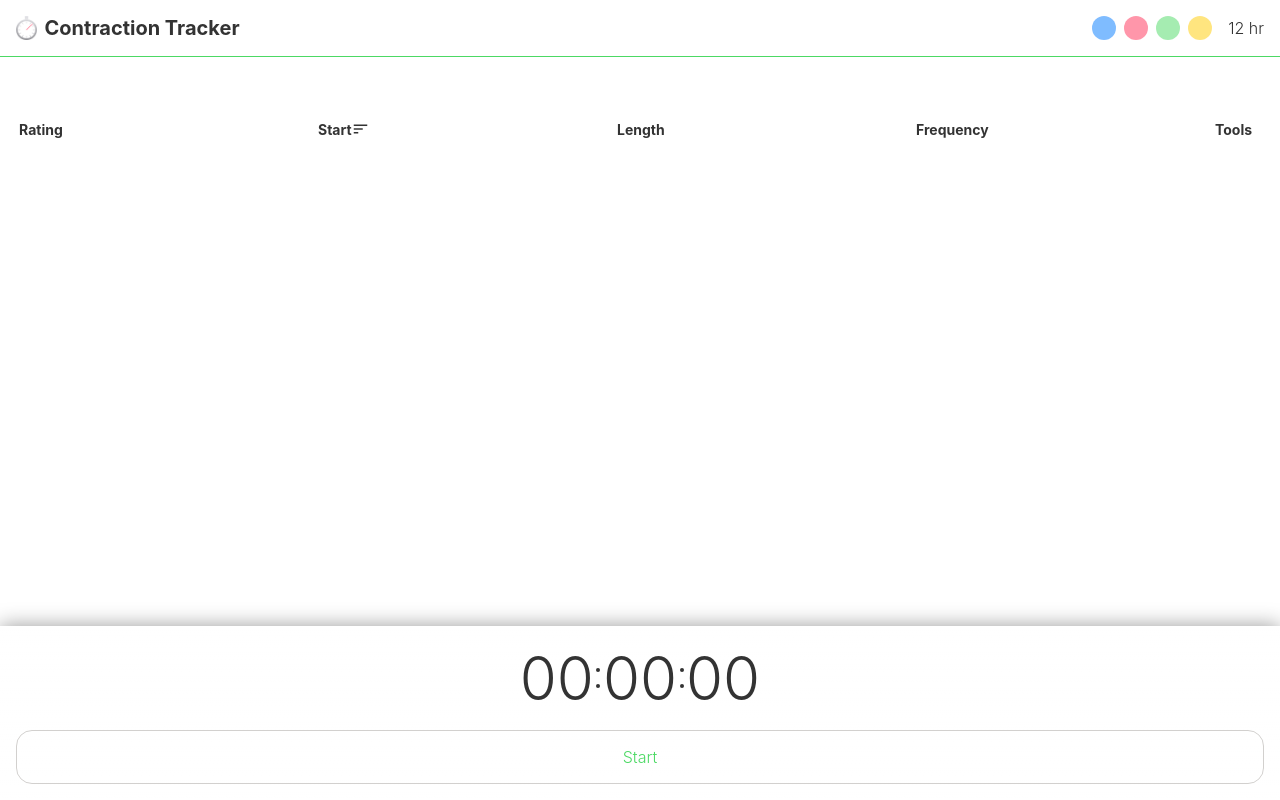
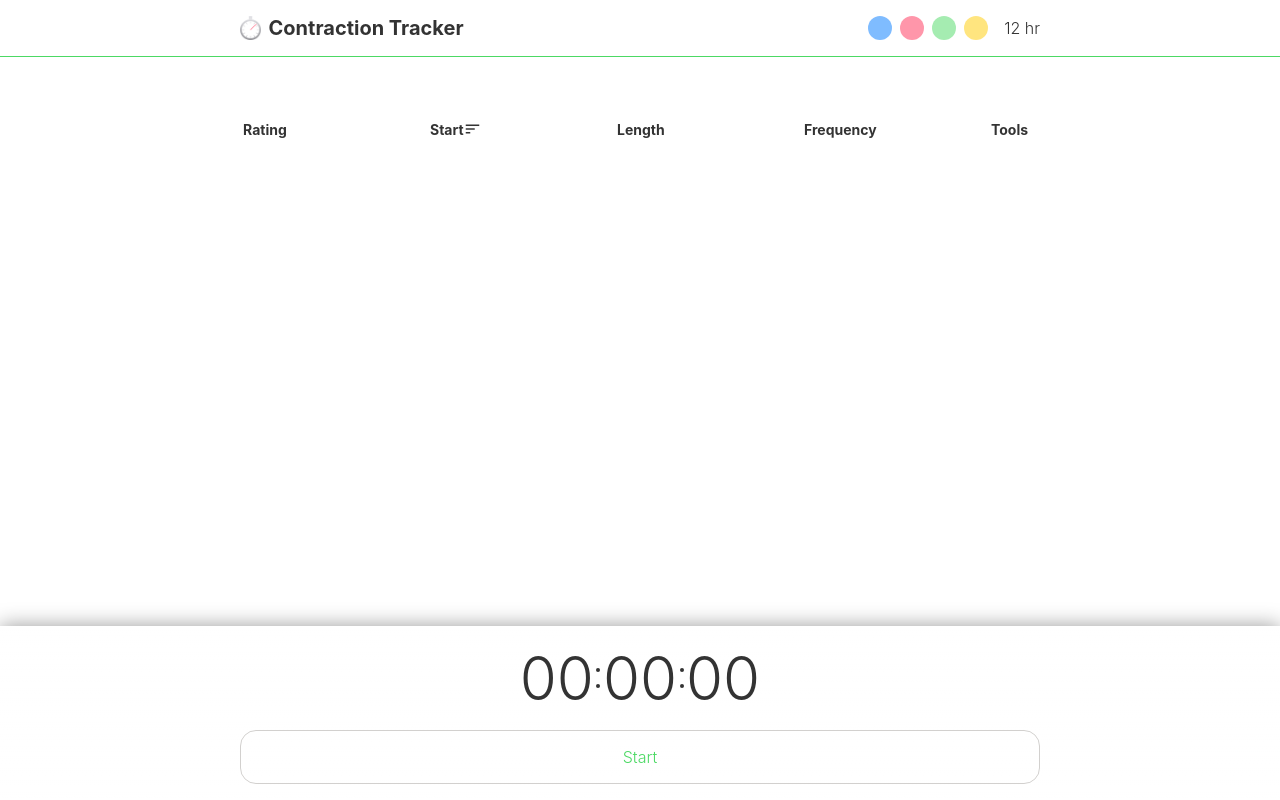
Before and after one commit to SeanMcP/contraction-tracker, a React (Create React App) app: page / in a window 1280 px wide. Built offline with nearby package versions, Linux system fonts and the light colour scheme.

Commit message:
Add desktop view
Transfers to desktop view at 800px.

```diff
--- a/src/components/functional/Header.js
+++ b/src/components/functional/Header.js
@@ -7,6 +7,7 @@ import TimeToggle from './TimeToggle';
 
 const Header = props => (
     <header className="inherit-border">
+        <div className="wrapper">
             <div className="logo">
                 <img
                     alt="Contraction Tracker"
@@ -24,6 +25,7 @@ const Header = props => (
                     timeFormat={props.timeFormat}
                 />
             </div>
+        </div>
     </header>
 );
 
--- a/src/components/functional/Stopwatch.js
+++ b/src/components/functional/Stopwatch.js
@@ -4,11 +4,13 @@ import PropTypes from 'prop-types';
 
 const Stopwatch = (props) => (
     <section className="stopwatch">
-        <div className="display">
-            {insertColon(props.time)}
-        </div>
-        <div className="button inherit-color inherit-border-hover" onClick={props.recording ? props.stop : props.start}>
-            {props.recording ? 'Stop' : 'Start'}
+        <div className="wrapper">
+            <div className="display">
+                {insertColon(props.time)}
+            </div>
+            <div className="button inherit-color inherit-border-hover" onClick={props.recording ? props.stop : props.start}>
+                {props.recording ? 'Stop' : 'Start'}
+            </div>
         </div>
     </section>
 );
--- a/src/styles/header.css
+++ b/src/styles/header.css
@@ -1,13 +1,14 @@
-#app header {
+header {
+    border-bottom: 1px solid var(--gray-light);
+}
+header .wrapper {
     align-items: center;
-    border-bottom: 1px solid var(--gray-light);
-    /* color: white; */
     display: flex;
     justify-content: space-between;
     padding: var(--space);
 }
 
-header .logo {
+.wrapper .logo {
     align-items: center;
     display: flex;
 }
@@ -22,17 +23,17 @@ header .logo {
     max-height: 24px;
 }
 
-header .tools {
+.wrapper .tools {
     display: flex;
 }
 
-header .time-toggle {
+.wrapper .time-toggle {
     align-items: center;
     display: flex;
     margin-left: var(--space);
 }
 
-header .time-toggle:hover {
+.wrapper .time-toggle:hover {
     color: var(--main-text-light);
 }
 
--- a/src/styles/index.css
+++ b/src/styles/index.css
@@ -31,3 +31,20 @@ body {
 strong {
   font-weight: 700;
 }
+
+/* Desktop view */
+
+header .wrapper,
+.display,
+#app table,
+.stopwatch .wrapper {
+    margin: 0 auto;
+    max-width: 800px;
+}
+
+@media (min-width: 800px) {
+    table {
+      padding-left: 0;
+      padding-right: 0;
+    }
+}
```
Also changed, not shown: 1 other file (tests, documents, lock files or other folders). Lines whose indentation alone changed are shown as unchanged.
